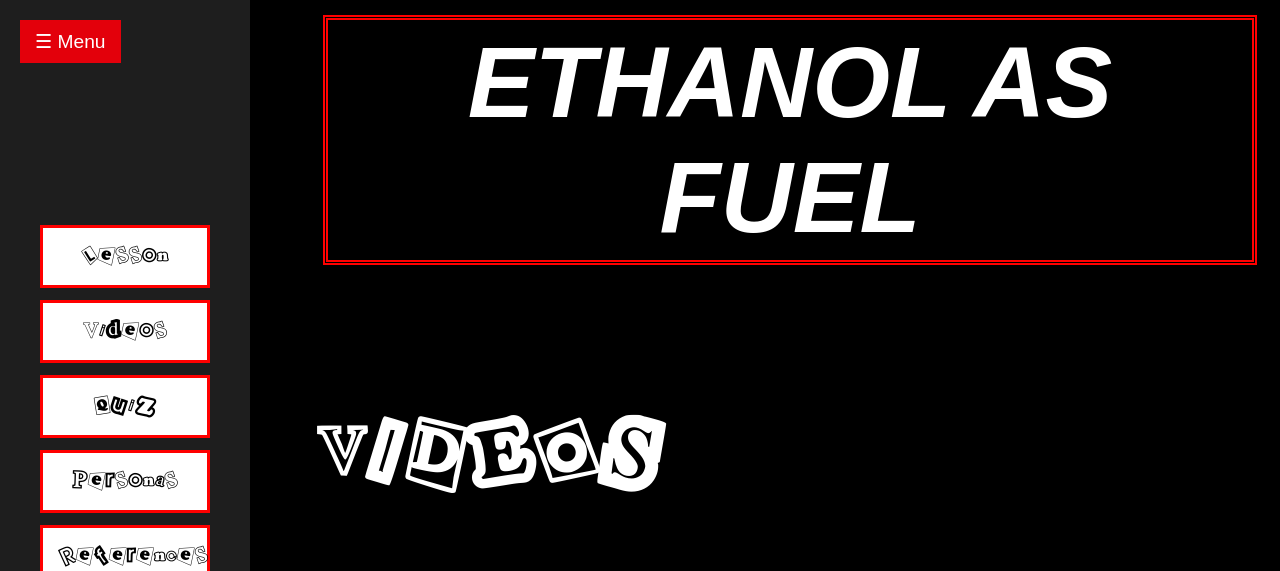
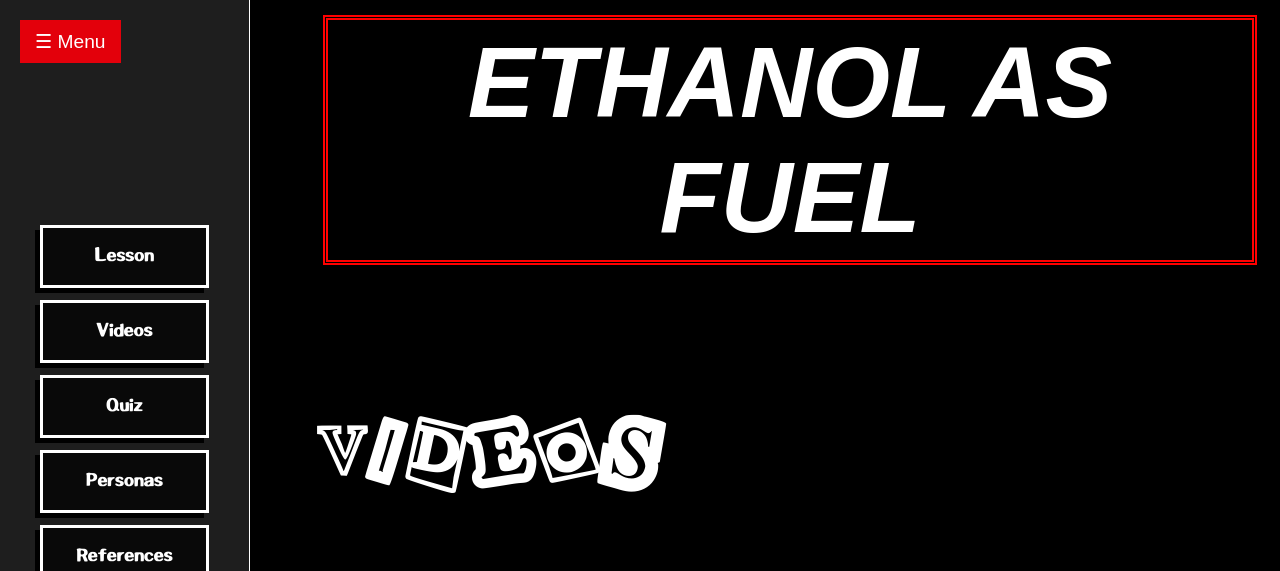
Before and after one commit to fitszimoon/ethanolasfuelvideos, a plain HTML site: page index.html in a window 1280 px wide. Both pictures are taken after a click on the button "☰ Menu". Shown: the top 571 px of the page. Drawn offline with Linux system fonts and the light colour scheme; files whose address does not match are found by name.

Commit message:
fix ui styles.css

```diff
--- a/styles.css
+++ b/styles.css
@@ -163,11 +163,11 @@ iframe.sidebar-open {
 }
 
 .sidebar a {
-  font-family: "P5R Menu Font", sans-serif;
-  background-color: white;
-  border: 3px solid black;
-  border: 3px solid red;
-  color: black;
+  font-family: "p5hatty", sans-serif;
+  background-color: rgb(0,0,0,0.7);
+  box-shadow: -5px 5px black;
+  border: 3px solid white;
+  color: white;
   text-decoration: none;
   display: block;
   margin: 0px;
@@ -186,7 +186,8 @@ iframe.sidebar-open {
 }
 
 .sidebar.open {
-  left: 0; /* Slide in the sidebar */
+  left: 0;
+  border-right: 1px solid white;
 }
 
 /* Toggle Button Styles */
@@ -242,7 +243,7 @@ iframe.sidebar-open {
     font-size: 20px; /* Adjust font size for shifted h1 */
     margin-top: 50px;
     margin-left: 80px; /* Less aggressive shift */
-    margin-right: 0px;
+    margin-right: px;
     padding: 0; /* Small padding for better visibility */
     background-color: black;
     outline: red double 3px; /* Thinner outline */
@@ -323,6 +324,7 @@ iframe.sidebar-open {
   }
 
   .sidebar a {
+    font-family: "P5R Menu Font", sans-serif;
     color: white;
     text-shadow: 0px 0px 10px darkred;
     margin-top: 45px;
```
